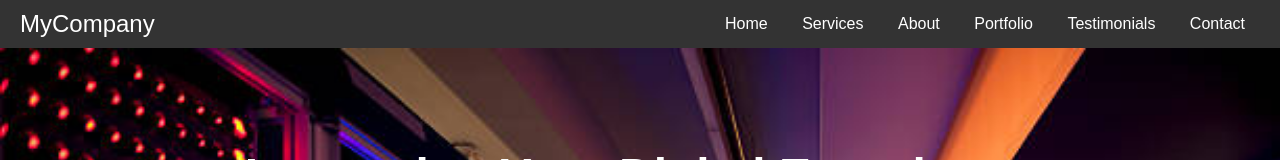
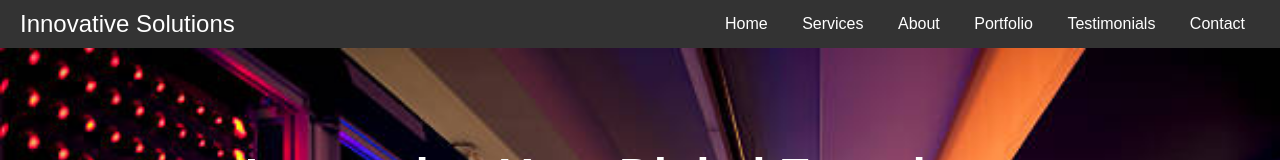
Before and after one commit to C-MOHAMMED-ZAID/Navigation-Bar, a plain HTML site: page index.html in a window 1280 px wide. Shown: the top 160 px of the page. Drawn offline with Linux system fonts and the light colour scheme.

Commit message:
Update index.html

```diff
--- a/index.html
+++ b/index.html
@@ -9,7 +9,7 @@
 <body>
     <header>
         <nav class="navbar" id="navbar">
-            <div class="logo">MyCompany</div>
+            <div class="logo">Innovative Solutions</div>
             <div class="menu-icon" onclick="toggleMenu()">
                 <div class="bar"></div>
                 <div class="bar"></div>
```
